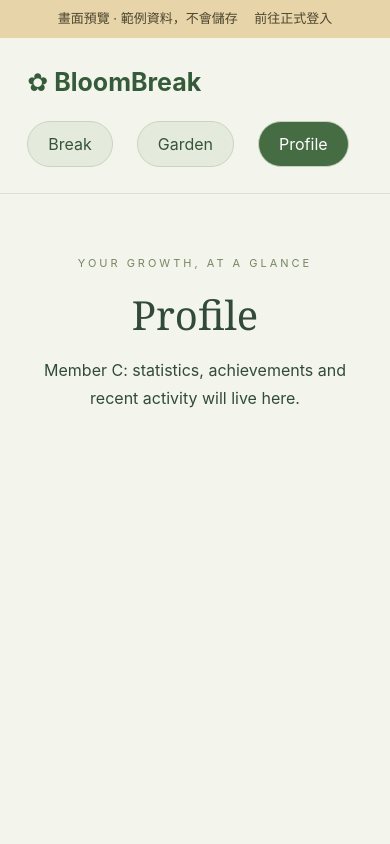
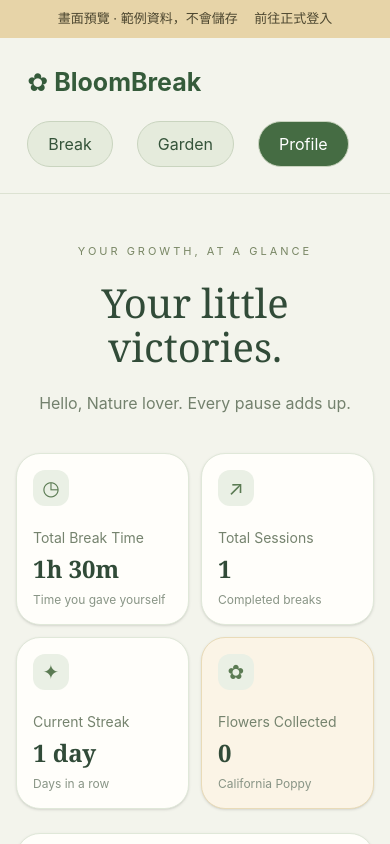
Before and after one commit to Zaddylike/DaHack5.0, a React (Vite) app: page /preview in a window 390 px wide. Both pictures are taken after a click on the button "Profile". Shown: the top 844 px of the page. Built offline with nearby package versions, Linux system fonts and the light colour scheme; no server answers.

Commit message:
Build responsive Profile dashboard

```diff
--- a/src/pages/Profile.tsx
+++ b/src/pages/Profile.tsx
@@ -1,5 +1,93 @@
 import type { BreakSession } from '../domain';
+import { useAuth } from '../context/AuthContext';
 import type { getStatistics } from '../lib/statistics';
 import type { getAchievements } from '../lib/achievements';
-export type ProfileProps = { statistics: ReturnType<typeof getStatistics>; achievements: ReturnType<typeof getAchievements>; sessions: BreakSession[]; flowersCollected: number };
-export function Profile(_props: ProfileProps) { return <section><p className="eyebrow">YOUR GROWTH, AT A GLANCE</p><h1>Profile</h1><p>Member C: statistics, achievements and recent activity will live here.</p></section>; }
+
+export type ProfileProps = {
+  statistics: ReturnType<typeof getStatistics>;
+  achievements: ReturnType<typeof getAchievements>;
+  sessions: BreakSession[];
+  flowersCollected: number;
+  displayName?: string;
+  loading?: boolean;
+  error?: string;
+};
+
+function duration(seconds: number) {
+  const hours = Math.floor(seconds / 3600);
+  const minutes = Math.floor((seconds % 3600) / 60);
+  const remaining = seconds % 60;
+  if (hours) return `${hours}h ${minutes}m`;
+  if (minutes) return `${minutes}m ${remaining}s`;
+  return `${remaining}s`;
+}
+
+export function Profile({ statistics, achievements, sessions, flowersCollected, displayName, loading = false, error = '' }: ProfileProps) {
+  const { user } = useAuth();
+  const name = displayName || (typeof user?.user_metadata?.display_name === 'string' && user.user_metadata.display_name.trim()) || user?.email?.split('@')[0] || 'Nature lover';
+  const completed = sessions.filter(session => session.ended_at !== null)
+    .sort((a, b) => Date.parse(b.started_at) - Date.parse(a.started_at)).slice(0, 5);
+  const unlocked = achievements.filter(achievement => achievement.unlocked).length;
+
+  return <main className="mx-auto max-w-6xl px-4 pb-20 pt-12 text-[#314b38] sm:px-6 sm:pt-16">
+    <div className="mb-9 text-center sm:mb-12">
+      <p className="eyebrow">YOUR GROWTH, AT A GLANCE</p>
+      <h1 className="mb-3 mt-4">Your little victories.</h1>
+      <p className="m-0 text-[#73816d]">Hello, {name}. Every pause adds up.</p>
+    </div>
+
+    {loading ? <div role="status" className="rounded-3xl border border-[#e0e8d9] bg-white p-8 text-center">Loading your profile…</div>
+      : error ? <div role="alert" className="rounded-3xl border border-[#e8c8bb] bg-[#fff7f2] p-8 text-center text-[#8b4d3c]">Unable to load your profile. {error}</div>
+      : <>
+        <div className="mb-6 grid grid-cols-2 gap-3 sm:gap-4 lg:grid-cols-4" aria-label="Break statistics">
+          {[
+            { label: 'Total Break Time', value: duration(statistics.totalBreakSeconds), detail: 'Time you gave yourself', icon: '◷' },
+            { label: 'Total Sessions', value: String(statistics.totalSessions), detail: 'Completed breaks', icon: '↗' },
+            { label: 'Current Streak', value: `${statistics.currentStreak} ${statistics.currentStreak === 1 ? 'day' : 'days'}`, detail: 'Days in a row', icon: '✦' },
+            { label: 'Flowers Collected', value: String(flowersCollected), detail: 'California Poppy', icon: '✿' },
+          ].map((item, index) => <div key={item.label} className={`rounded-3xl border p-4 shadow-sm sm:p-6 ${index === 3 ? 'border-[#e9dbb8] bg-[#fbf4e6]' : 'border-[#e0e8d9] bg-[#fffefa]'}`}>
+            <span aria-hidden="true" className="inline-grid h-9 w-9 place-items-center rounded-xl bg-[#eaf0e5] text-xl text-[#5b7b53]">{item.icon}</span>
+            <p className="mb-1 mt-5 text-sm text-[#75836e]">{item.label}</p>
+            <strong className="block font-serif text-2xl font-semibold leading-tight sm:text-3xl">{item.value}</strong>
+            <span className="mt-2 block text-xs text-[#899586]">{item.detail}</span>
+          </div>)}
+        </div>
+
+        <div className="grid gap-5 lg:grid-cols-2">
+          <div className="rounded-3xl border border-[#e0e8d9] bg-[#fffefa] p-5 shadow-sm sm:p-7" aria-labelledby="achievements-title">
+            <div className="mb-5 flex flex-wrap items-end justify-between gap-2">
+              <div><p className="eyebrow m-0">MILESTONES</p><h2 id="achievements-title" className="mt-2 font-serif text-3xl">Achievements</h2></div>
+              <span className="text-xs text-[#75836e]">{unlocked} / {achievements.length} unlocked</span>
+            </div>
+            <ul className="m-0 list-none p-0">{achievements.map(achievement => <li key={achievement.id} className={`flex items-center gap-3 border-t border-[#edf0e9] py-4 ${achievement.unlocked ? '' : 'opacity-55'}`}>
+              <span aria-hidden="true" className="grid h-10 w-10 shrink-0 place-items-center rounded-full bg-[#e9f0e2] text-xl text-[#5b7b53]">{achievement.unlocked ? '✦' : '○'}</span>
+              <span className="min-w-0 flex-1"><strong className="block text-sm">{achievement.name}</strong><small className="block text-xs text-[#7d8b78]">{achievement.description}</small></span>
+              <span className="text-xs font-semibold">{achievement.unlocked ? 'Earned' : 'Locked'}</span>
+            </li>)}</ul>
+          </div>
+
+          <div className="flex flex-col gap-5">
+            <div className="rounded-3xl border border-[#e9dbb8] bg-[#fbf4e6] p-5 shadow-sm sm:p-7" aria-labelledby="flowers-title">
+              <p className="eyebrow m-0">A LITTLE GARDEN</p><h2 id="flowers-title" className="mt-2 font-serif text-3xl">Flower Collection</h2>
+              <div className="mt-5 flex items-center gap-4 rounded-2xl bg-white/70 p-4">
+                <span aria-hidden="true" className={`grid h-14 w-14 shrink-0 place-items-center rounded-2xl text-3xl ${flowersCollected ? 'bg-[#f4dfb1] text-[#ba782e]' : 'bg-[#ecece5] text-[#a9aea4]'}`}>✿</span>
+                <span className="flex-1"><strong className="block">California Poppy</strong><small className="text-[#75836e]">{flowersCollected ? 'Collected' : 'Keep taking breaks to bloom'}</small></span>
+                <span className="text-xs font-semibold text-[#75836e]">{flowersCollected ? 'Unlocked' : 'Locked'}</span>
+              </div>
+              <p className="mb-0 text-xs text-[#899586]">More flowers coming soon.</p>
+            </div>
+
+            <div className="rounded-3xl border border-[#e0e8d9] bg-[#fffefa] p-5 shadow-sm sm:p-7" aria-labelledby="activity-title">
+              <p className="eyebrow m-0">LITTLE MOMENTS</p><h2 id="activity-title" className="mt-2 font-serif text-3xl">Recent Activity</h2>
+              {completed.length === 0 ? <p className="my-5 text-sm text-[#75836e]">No breaks yet. Start your first break!</p>
+                : <ol className="mb-0 mt-5 list-none p-0">{completed.map(session => <li key={session.id} className="flex items-center gap-3 border-t border-[#edf0e9] py-4">
+                  <span aria-hidden="true" className="h-3 w-3 shrink-0 rounded-full bg-[#8aac7f]" />
+                  <span className="min-w-0 flex-1"><strong className="block text-sm">Nature break</strong><time dateTime={session.started_at} className="block text-xs text-[#7d8b78]">{new Date(session.started_at).toLocaleDateString(undefined, { dateStyle: 'medium' })} · {new Date(session.started_at).toLocaleTimeString(undefined, { timeStyle: 'short' })}</time></span>
+                  <span className="rounded-full bg-[#edf2e9] px-3 py-1 text-xs font-semibold text-[#557653]">{duration(session.duration_seconds)}</span>
+                </li>)}</ol>}
+            </div>
+          </div>
+        </div>
+      </>}
+  </main>;
+}
```
Also changed, not shown: 1 other file (tests, documents, lock files or other folders).
